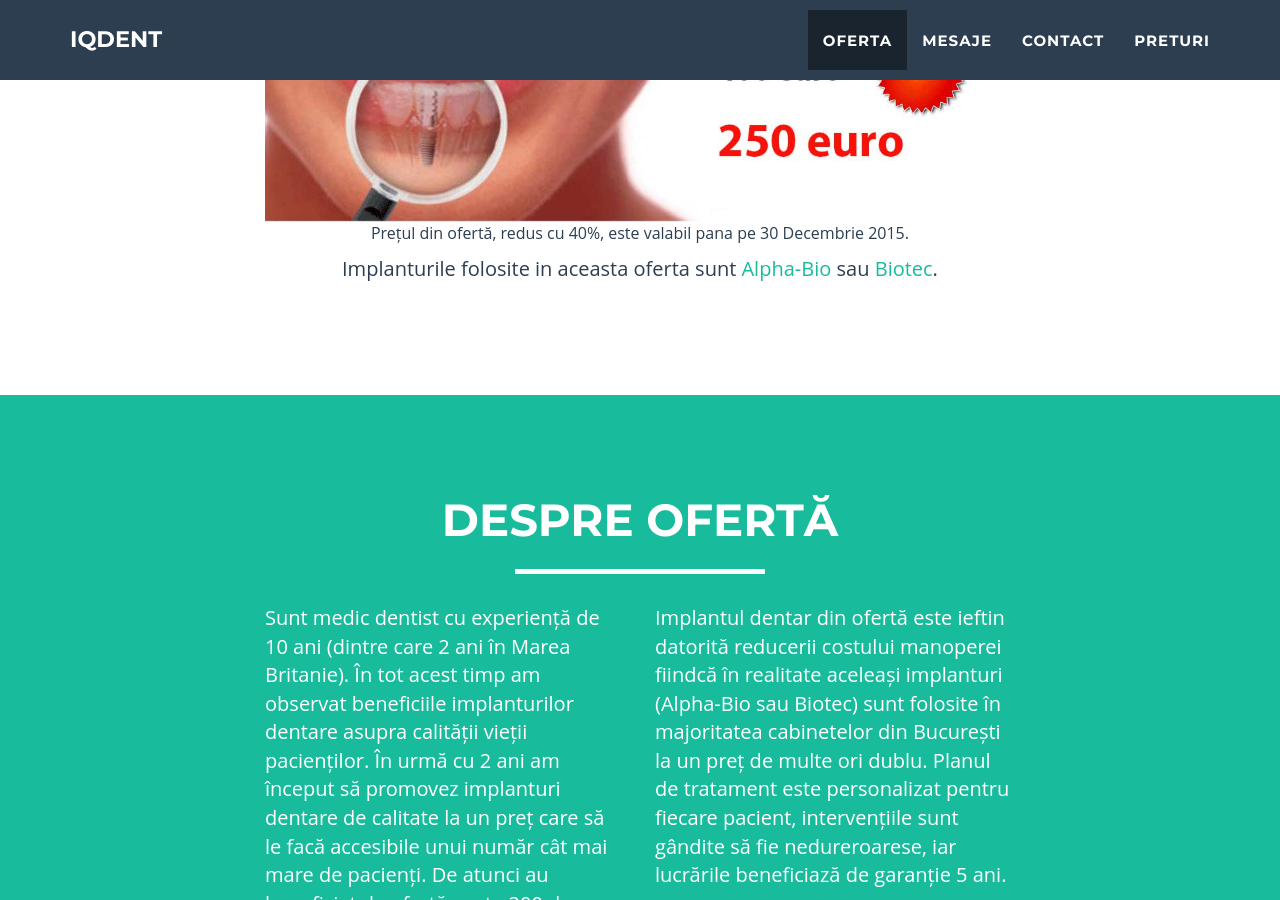
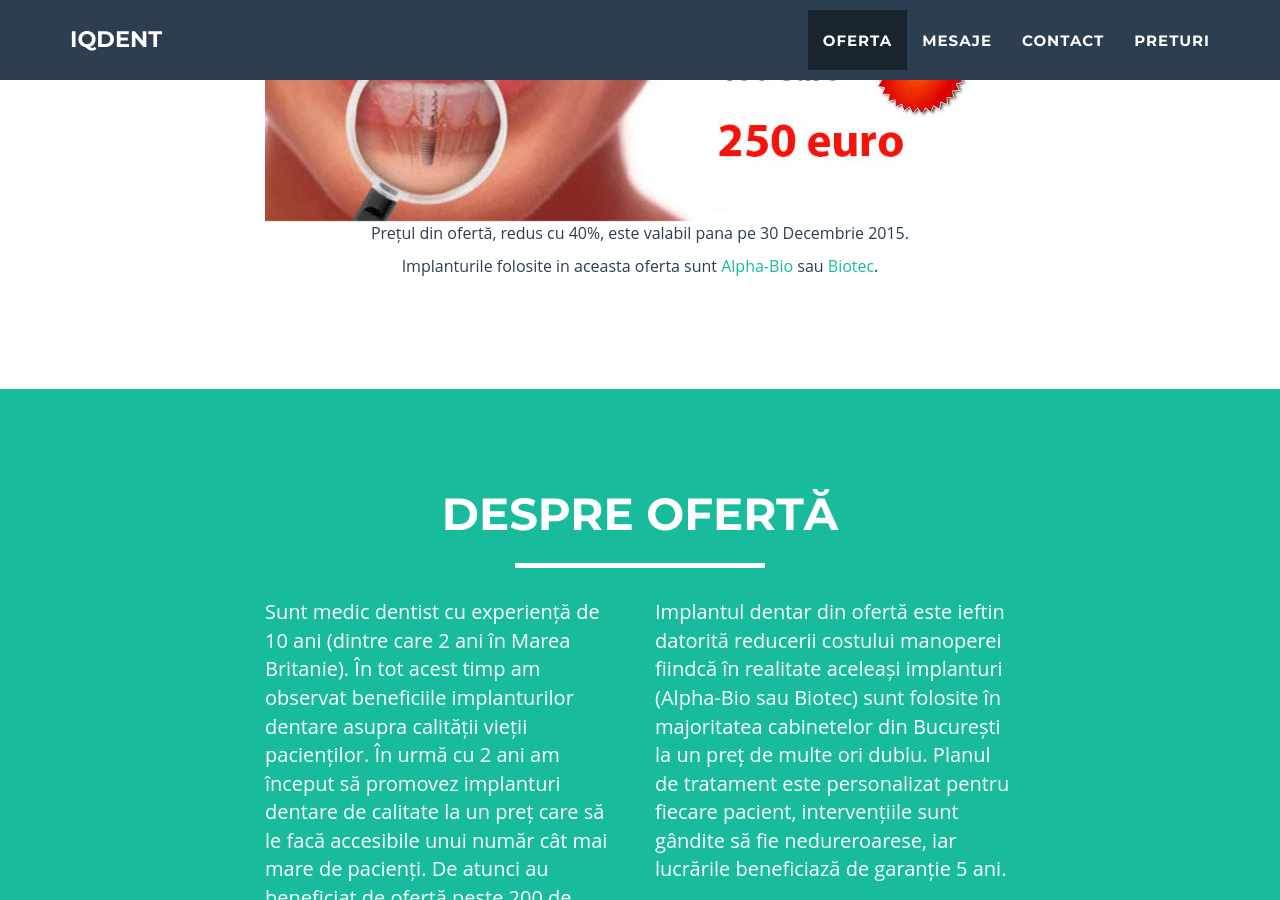
Before and after one commit to littledentgopo/offerdent, a Jekyll site: the page built from index.html, in a window 1280 px wide and 900 px high, scrolled down 1229 px. Built offline with Jekyll 4.4.1, drawn with Linux system fonts in a browser that asks for light colours.

Commit message:
implant types

```diff
--- a/_includes/section-discount.html
+++ b/_includes/section-discount.html
@@ -19,7 +19,7 @@
                     <p class="small">
                         Prețul din ofertă, redus cu 40%, este valabil pana pe 30 Decembrie 2015.
                     </p>
-                     <p>
+                     <p class="small">
                         Implanturile folosite in aceasta oferta sunt <a href="/info/ce-fel-de-implanturi-dentare-folosim.html">Alpha-Bio</a> sau <a href="/info/ce-fel-de-implanturi-dentare-folosim.html">Biotec</a>.
                 </div>
 
```
